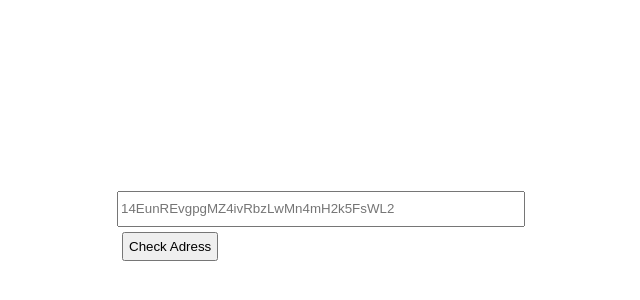
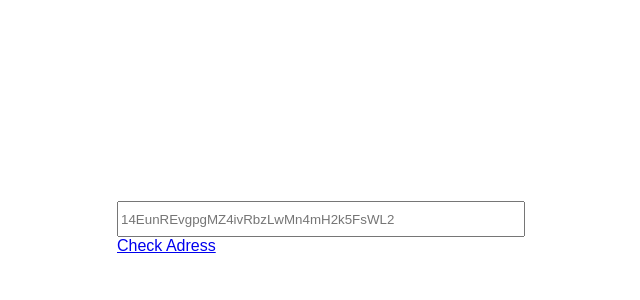
Before and after one commit to JoscelynJames/sams-lemonade-stand, a React (Create React App) app: page / in a window 1280 px wide. Shown: the part 92-392 px from the top of the page, without its empty margins (319-959 px from the left). Built offline with nearby package versions, Linux system fonts and the light colour scheme.

Commit message:
transavtion route working

```diff
--- a/src/App.js
+++ b/src/App.js
@@ -1,5 +1,5 @@
 import React, { Component } from 'react';
-import { Route } from 'react-router-dom';
+import { BrowserRouter, Route } from 'react-router-dom';
 
 import CheckAddress from './Components/CheckAddress/CheckAddress';
 import Transactions from './Components/Transactions/Transactions';
@@ -7,10 +7,12 @@ import Transactions from './Components/Transactions/Transactions';
 class App extends Component {
   render() {
     return (
-      <div className="App">
-        <Route path="/" exact component={CheckAddress} />
-        <Route path="/transactions" component={Transactions} />
-      </div>
+      <BrowserRouter>
+        <div className="App">
+          <Route path="/" exact component={CheckAddress} />
+          <Route path="/transactions/:address" component={Transactions} />
+        </div>
+      </BrowserRouter>
     )
   }
 }
--- a/src/Components/CheckAddress/CheckAddress.js
+++ b/src/Components/CheckAddress/CheckAddress.js
@@ -1,8 +1,6 @@
 import React, {Component} from 'react';
-import { Link } from 'react-router-dom';
-import axios from 'axios';
 import './CheckAddress.css';
-const devUrl = 'https://g-blockchain-info-api.herokuapp.com/';
+import Transactions from '../Transactions/Transactions';
 
 class CheckAddress extends Component {
 	constructor(props) {
@@ -18,16 +16,8 @@ class CheckAddress extends Component {
 		this.setState({ address })
 	}
 
-	handleAdress(e) {
-		e.preventDefault();
-		axios.get(`${devUrl}rawaddr/${this.state.address}`)
-			.then((res) => {
-				console.log(res.data);
-			})
-	}
 
 	render() {
-
 		return (
 			<div className="form">
 				<form>
@@ -38,7 +28,7 @@ class CheckAddress extends Component {
 						placeholder="14EunREvgpgMZ4ivRbzLwMn4mH2k5FsWL2">
 					</input>
 					<div>
-						<button onClick={(e) => this.handleAdress(e)}>Check Adress</button>
+						<a href={`/transactions/${this.state.address}`} className="button" >Check Adress</a>
 					</div>
 				</form>
 			</div>
--- a/src/Components/Transactions/Transactions.js
+++ b/src/Components/Transactions/Transactions.js
@@ -1,10 +1,22 @@
 import React, { Component } from 'react';
+import axios from 'axios';
+const devUrl = 'https://g-blockchain-info-api.herokuapp.com/';
+
 
 class Transactions extends Component {
 	constructor(props) {
 		super(props);
 
-		this.state = {  }
+		this.state = {
+
+		 }
+	}
+
+	componentDidMount() {
+		axios.get(`${devUrl}rawaddr/${this.props.match.params.address}`)
+			.then((res) => {
+				console.log(res.data);
+			})
 	}
 
 	render() {
--- a/src/index.js
+++ b/src/index.js
@@ -1,16 +1,9 @@
 import React from 'react';
 import ReactDOM from 'react-dom';
-import { BrowserRouter } from 'react-router-dom';
 
 import './index.css';
 import App from './App';
 import registerServiceWorker from './registerServiceWorker';
 
-const app = (
-	<BrowserRouter>
-		<App />
-	</BrowserRouter>
-)
-
-ReactDOM.render(app, document.getElementById('root'));
+ReactDOM.render(<App />, document.getElementById('root'));
 registerServiceWorker();
```
